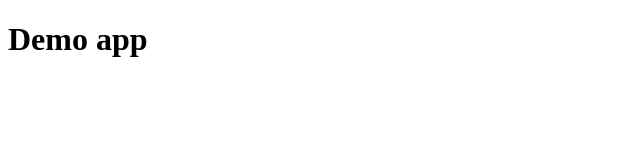
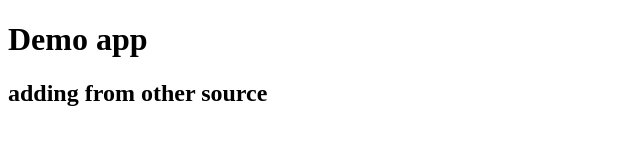
Before and after one commit to mkps22/demo1, a plain HTML site: page index.html in a window 1280 px wide. Shown: the whole page, without its empty margins (0-640 px from the left). Drawn offline with Linux system fonts and the light colour scheme.

Commit message:
Update index.html

```diff
--- a/index.html
+++ b/index.html
@@ -7,5 +7,6 @@
 </head>
 <body>
     <h1>Demo app</h1>
+    <h2>adding from other source</h2>
 </body>
 </html>
```
